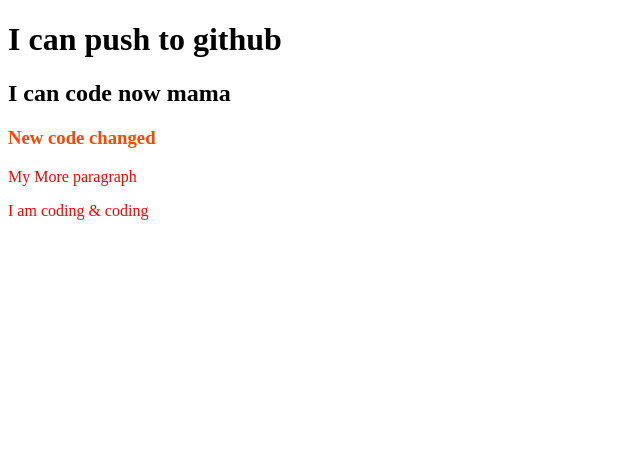
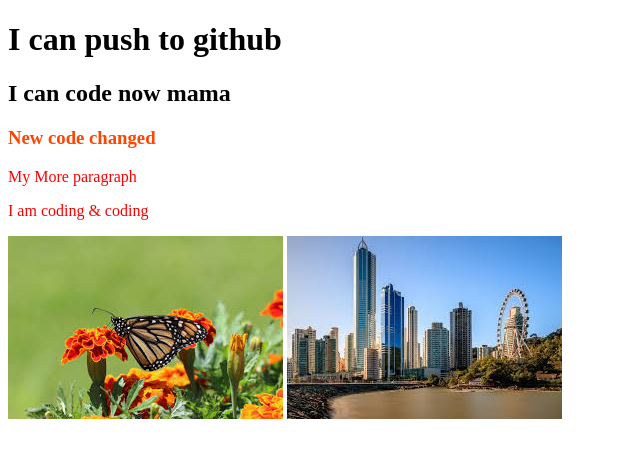
Before and after one commit to taiubur/my-second-repo, a plain HTML site: page index.html in a window 1280 px wide. Shown: the whole page, without its empty margins (0-640 px from the left). Drawn offline with Linux system fonts and the light colour scheme.

Commit message:
image added

```diff
--- a/index.html
+++ b/index.html
@@ -12,5 +12,7 @@
     <h3>New code changed</h3>
     <p>My More paragraph</p>
     <p>I am coding & coding</p>
+    <img src="Projapoti.jpeg" alt="">
+    <img src="Town.jpeg" alt="">
 </body>
 </html>
```
Also changed, not shown: Flower.jpeg (added), Projapoti.jpeg (added), Town.jpeg (added).
